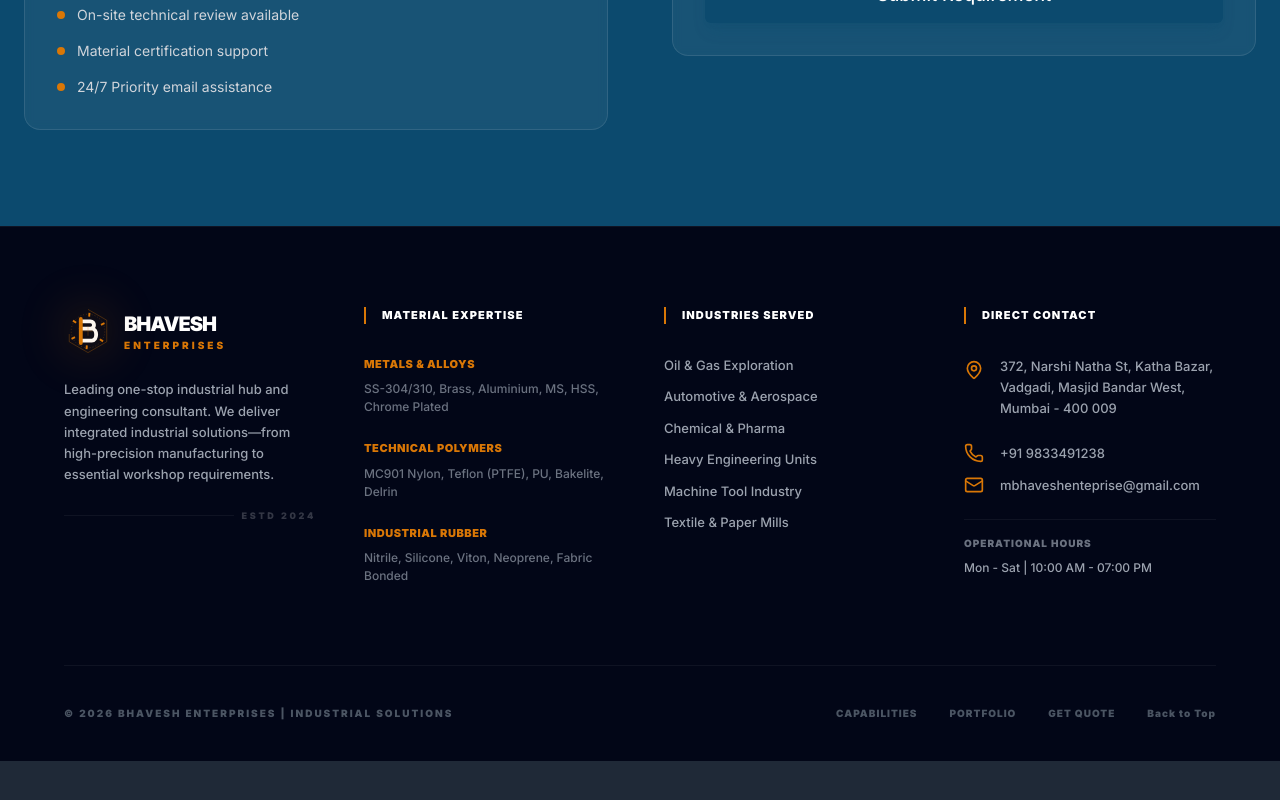
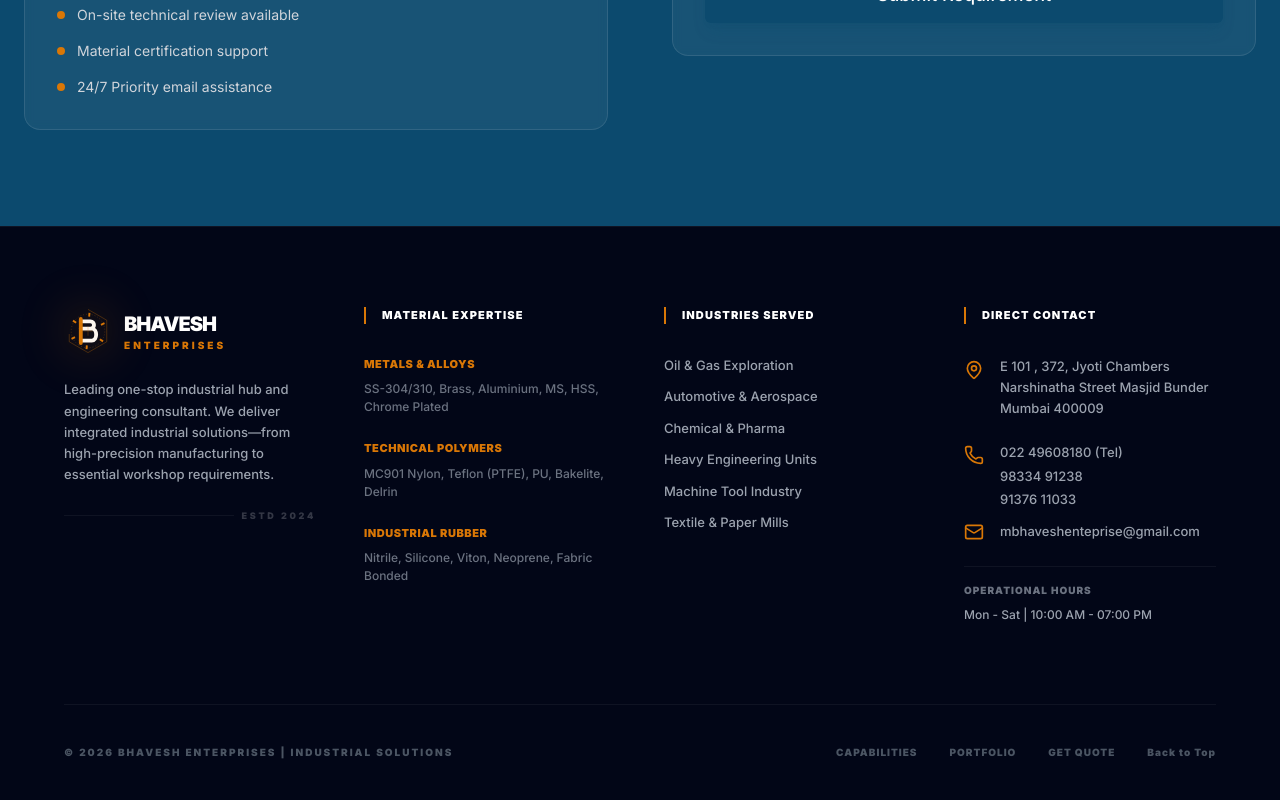
Before and after one commit to savagecoderharsh19/bhavesh.enterprise-portfolio-website-, a Next.js app: page / in a window 1280 px wide. Shown: the part 6967-7767 px from the top of the page. Before the commit the page ends 7728 px from the top, so only its background shows below. Built offline with nearby package versions, Linux system fonts and the light colour scheme.

Commit message:
Update address and contact information with Google Maps redirection

```diff
--- a/components/sections/Footer.tsx
+++ b/components/sections/Footer.tsx
@@ -64,18 +64,31 @@
                     <div>
                         <h4 className="text-white font-black uppercase tracking-widest text-[11px] mb-8 border-l-2 border-[#D97706] pl-4">Direct Contact</h4>
                         <div className="space-y-6">
-                            <div className="flex items-start gap-4">
-                                <MapPin className="w-5 h-5 text-[#D97706] shrink-0 mt-1" />
-                                <span className="text-[13px] text-gray-400 leading-relaxed font-medium">
-                                    372, Narshi Natha St, Katha Bazar, Vadgadi, Masjid Bandar West, Mumbai - 400 009
+                            <a
+                                href="https://www.google.com/maps/dir/?api=1&destination=E+101+,+372,+Jyoti+Chambers+Narshinatha+Street+Masjid+Bunder+Mumbai+400009"
+                                target="_blank"
+                                rel="noopener noreferrer"
+                                className="flex items-start gap-4 group/address"
+                            >
+                                <MapPin className="w-5 h-5 text-[#D97706] shrink-0 mt-1 transition-transform group-hover/address:scale-110" />
+                                <span className="text-[13px] text-gray-400 leading-relaxed font-medium group-hover/address:text-white transition-colors">
+                                    E 101 , 372, Jyoti Chambers Narshinatha Street Masjid Bunder Mumbai 400009
                                 </span>
-                            </div>
+                            </a>
                             <div className="space-y-3">
-                                <div className="flex items-center gap-4">
-                                    <Phone className="w-5 h-5 text-[#D97706] shrink-0" />
-                                    <a href="tel:+919833491238" className="text-[13px] text-gray-400 font-medium hover:text-white transition-colors">
-                                        +91 9833491238
-                                    </a>
+                                <div className="flex items-start gap-4">
+                                    <Phone className="w-5 h-5 text-[#D97706] shrink-0 mt-0.5" />
+                                    <div className="flex flex-col gap-1">
+                                        <a href="tel:02249608180" className="text-[13px] text-gray-400 font-medium hover:text-white transition-colors">
+                                            022 49608180 (Tel)
+                                        </a>
+                                        <a href="tel:9833491238" className="text-[13px] text-gray-400 font-medium hover:text-white transition-colors">
+                                            98334 91238
+                                        </a>
+                                        <a href="tel:9137611033" className="text-[13px] text-gray-400 font-medium hover:text-white transition-colors">
+                                            91376 11033
+                                        </a>
+                                    </div>
                                 </div>
                                 <div className="flex items-center gap-4">
                                     <Mail className="w-5 h-5 text-[#D97706] shrink-0" />
```
